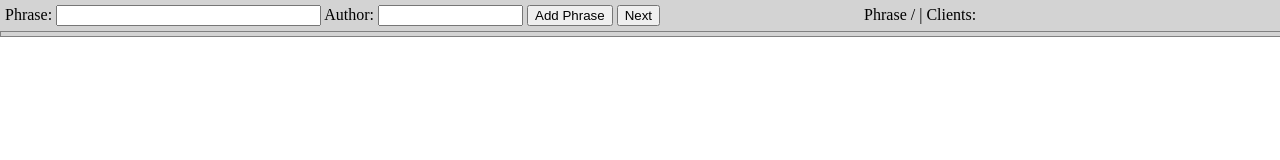
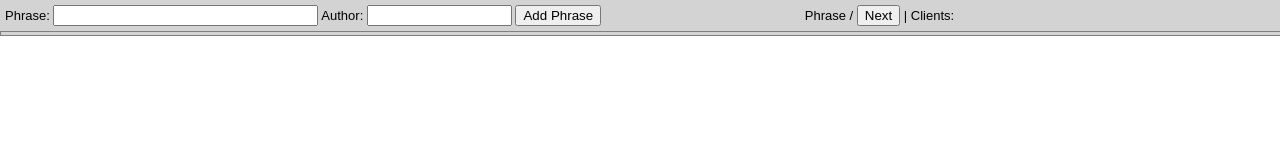
Before and after one commit to markdrago/ticker, a plain HTML site: page frontend/index.html in a window 1280 px wide. Shown: the top 160 px of the page. Drawn offline with nearby package versions, Linux system fonts and the light colour scheme; no server answers.

Commit message:
fix issue w/ countdown w/ 1 client, move next button, change font

```diff
--- a/frontend/index.html
+++ b/frontend/index.html
@@ -27,7 +27,6 @@
                 update_phrase_count();
                 window.clearInterval();
                 refresh_phrases();
-                window.setInterval(countdown_to_refresh, 1000 / smoothness);
             });
 
             //a request for all of our phrases, return them
@@ -41,6 +40,8 @@
 
             //request our own bootstrapping
             socket.emit('bootstrap');
+
+            window.setInterval(countdown_to_refresh, 1000 / smoothness);
         }
 
         function add_phrase(phrase) {
@@ -52,6 +53,10 @@
         }
 
         function countdown_to_refresh() {
+            if (phrases.length <= 1) {
+                return;
+            }
+
             refresh_countdown--;
             if (refresh_countdown <= 0) {
                 refresh_phrases();
@@ -126,9 +131,9 @@
         <label for="author_input">Author: </label>
         <input type="text" id="author_input" size="15" />
         <input type="button" id="add_phrase_button" value="Add Phrase" />
-        <input type="button" id="show_next" value="Next" />
         <span id="sep"></span>
         Phrase <span id="current_id"></span>/<span id="phrase_count"></span>
+        <input type="button" id="show_next" value="Next" />
         | <label for="client_count">Clients:</label>
         <span id="client_count"></span>
     </div>
--- a/frontend/style.css
+++ b/frontend/style.css
@@ -1,5 +1,7 @@
 body {
-  padding: 0; margin: 0;
+  padding: 0;
+  margin: 0;
+  font-family: arial, sans-serif;
 }
 
 #phrase_box {
@@ -18,17 +20,18 @@ body {
 #header {
     background-color: lightgray;
     padding: 5px;
+    font-size: small;
 }
 
 #countdown {
     width: 100%;
-    height: 4px;
+    height: 3px;
     border: thin solid gray;
 }
 
 #plunger {
     width: 103%;
-    height: 4px;
+    height: 3px;
     background-color: lightgray;
 }
 
```
